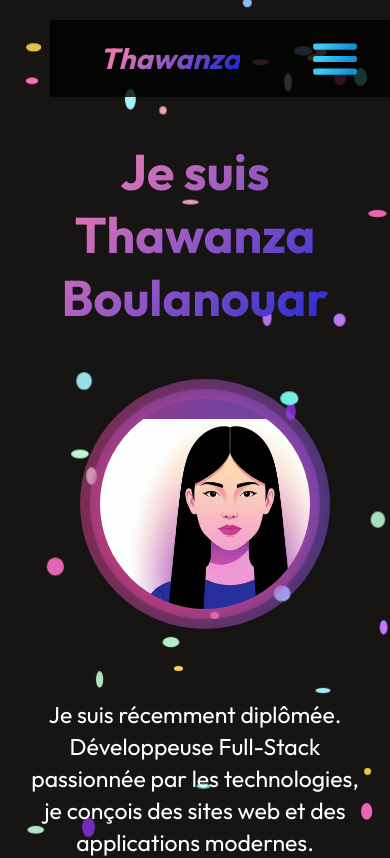
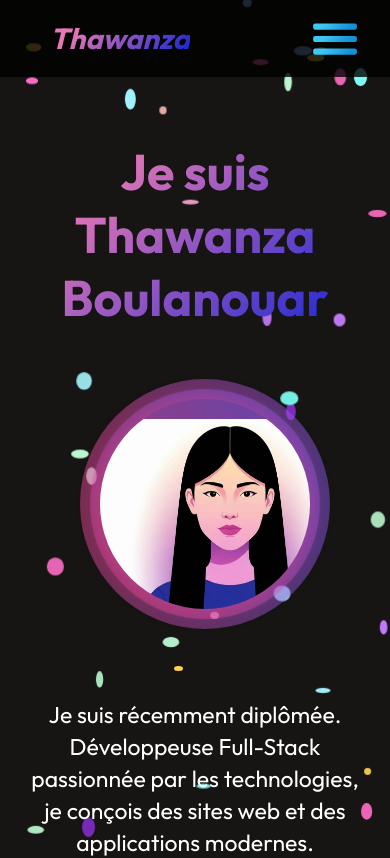
Before and after one commit to Thawanza/Mon-Portfolio, a React (Vite) app: page / in a window 390 px wide. Shown: the top 858 px of the page. Built offline with nearby package versions, Linux system fonts and the light colour scheme.

Commit message:
update NAVBAR

```diff
--- a/src/Components/Navbar/Navbar.css
+++ b/src/Components/Navbar/Navbar.css
@@ -81,7 +81,7 @@
 
 @media (max-width:768px) {
     .navbar {
-        margin: 20px 50px;
+
     }
 
     .nav-connect {
```
